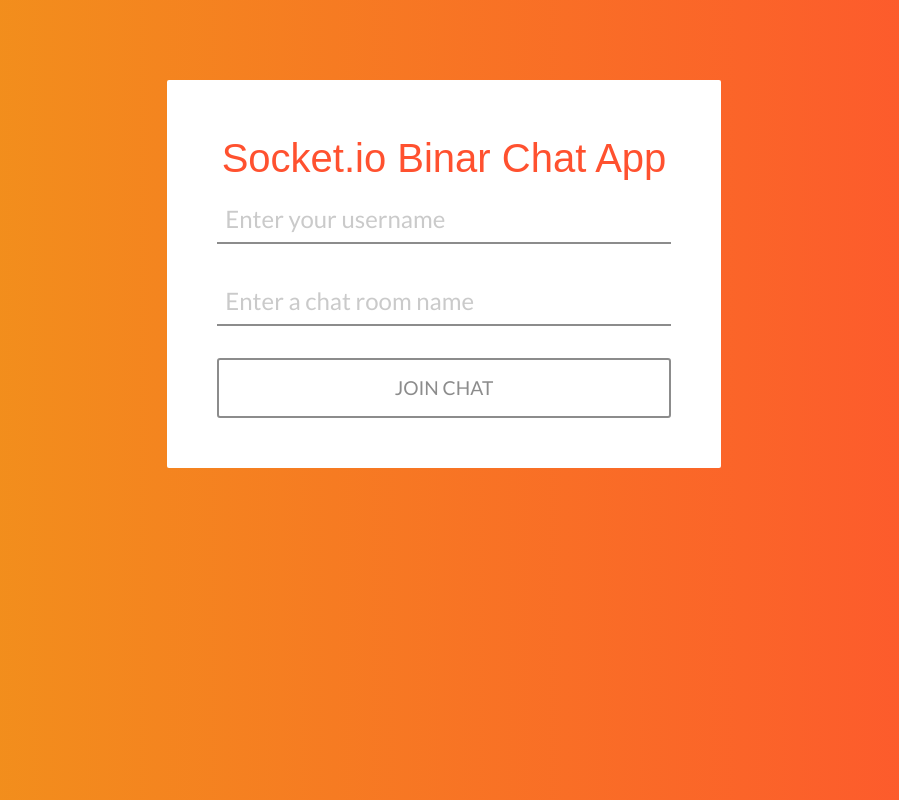
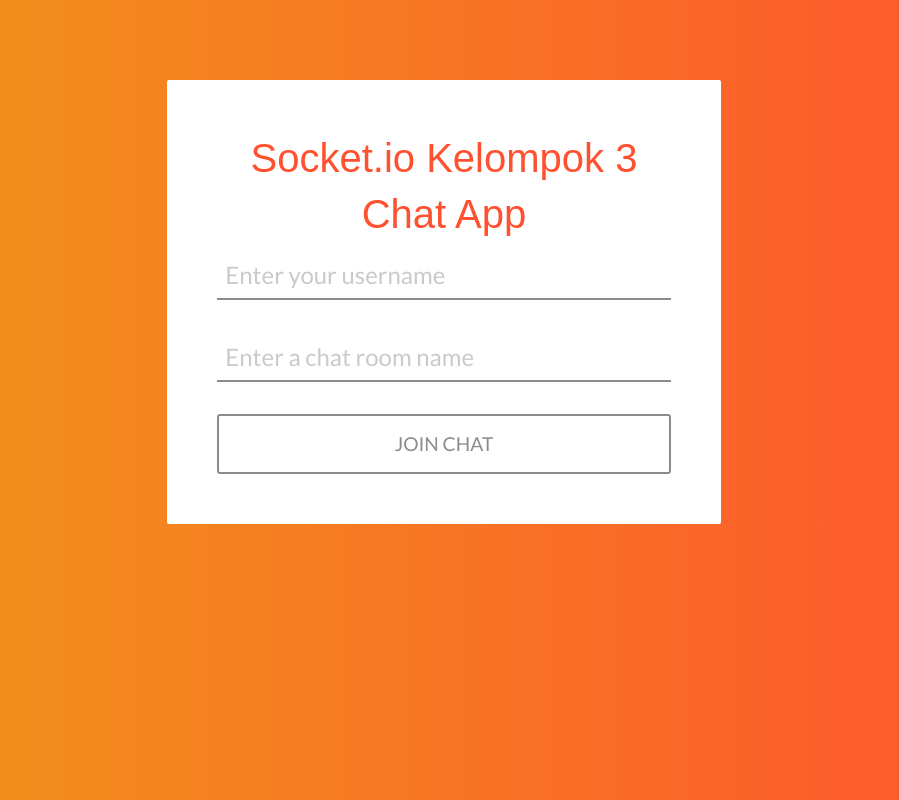
Before and after one commit to wizardh/4001154-12-kel3-simple-chat, a website: page public/index.html in a window 1280 px wide. Shown: the whole page, without its empty margins (196-1095 px from the left). Drawn offline with Linux system fonts and the light colour scheme; no server answers; a web font is replaced by a local one.

Commit message:
update html

```diff
--- a/public/index.html
+++ b/public/index.html
@@ -31,7 +31,7 @@
         <div class="row">
           <div class="large-7 medium-7 small-12 columns small-centered">
             <form id="login-form">
-              <h2>Socket.io Binar Chat App</h2>
+              <h2>Socket.io Kelompok 3 Chat App</h2>
               <p id="error-msg"></p>
               <input
                 type="text"
@@ -50,7 +50,7 @@
       </div>
       <div class="row" id="message-area">
         <div class="large-8 columns small-centered">
-          <h2>Socket.io Chat App</h2>
+          <h2>Socket.io Kelompok 3 Chat App</h2>
           <div class="chat-wrap">
             <div class="top">
               <h5 class="room-title"></h5>
```
